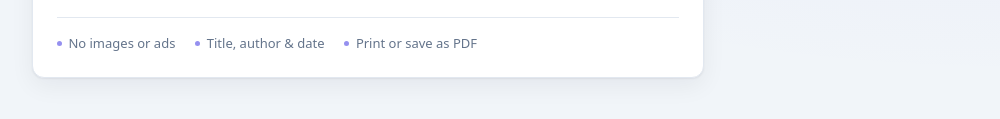
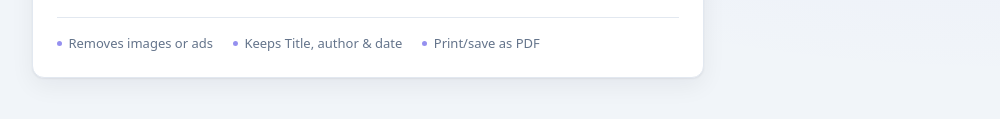
Before and after one commit to tylergs-dev/oma_article_converter, a plain HTML site: page static/index.html in a window 1280 px wide. Shown: the part 243-362 px from the top of the page, without its empty margins (272-1272 px from the left). Drawn offline with Linux system fonts and the light colour scheme.

Commit message:
Updated html copy
- minor wording changes

```diff
--- a/static/index.html
+++ b/static/index.html
@@ -3,7 +3,7 @@
   <head>
     <meta charset="UTF-8" />
     <meta name="viewport" content="width=device-width, initial-scale=1.0" />
-    <title>Article to Print</title>
+    <title>Article Converter for Oma :&#41</title>
     <link rel="stylesheet" href="/static/styles.css" />
   </head>
   <body>
@@ -47,9 +47,9 @@
             </div>
           </form>
           <ul class="hints" aria-hidden="true">
-            <li>No images or ads</li>
-            <li>Title, author &amp; date</li>
-            <li>Print or save as PDF</li>
+            <li>Removes images or ads</li>
+            <li>Keeps Title, author &amp; date</li>
+            <li>Print/save as PDF</li>
           </ul>
         </div>
         <div id="error-message" class="error-banner" role="alert" hidden></div>
```
